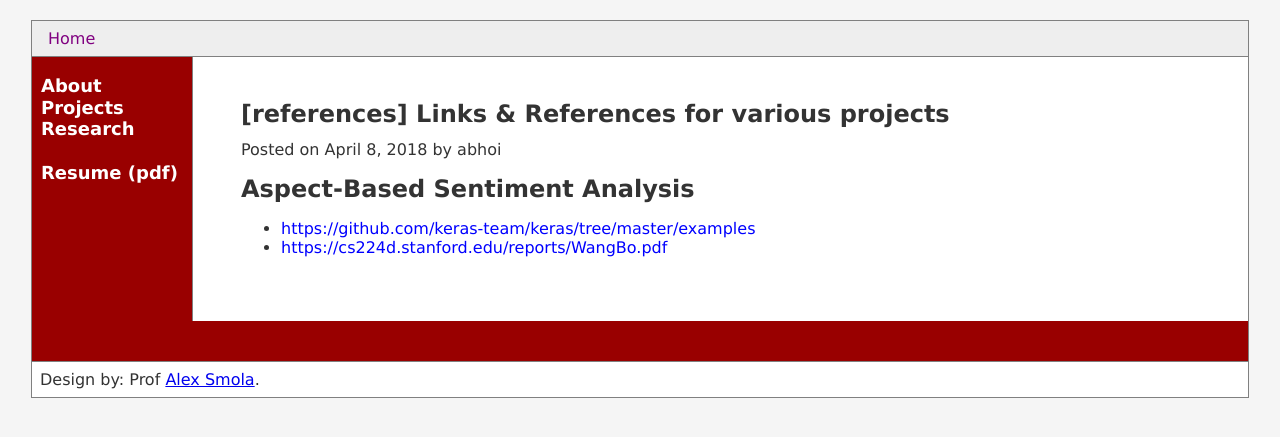
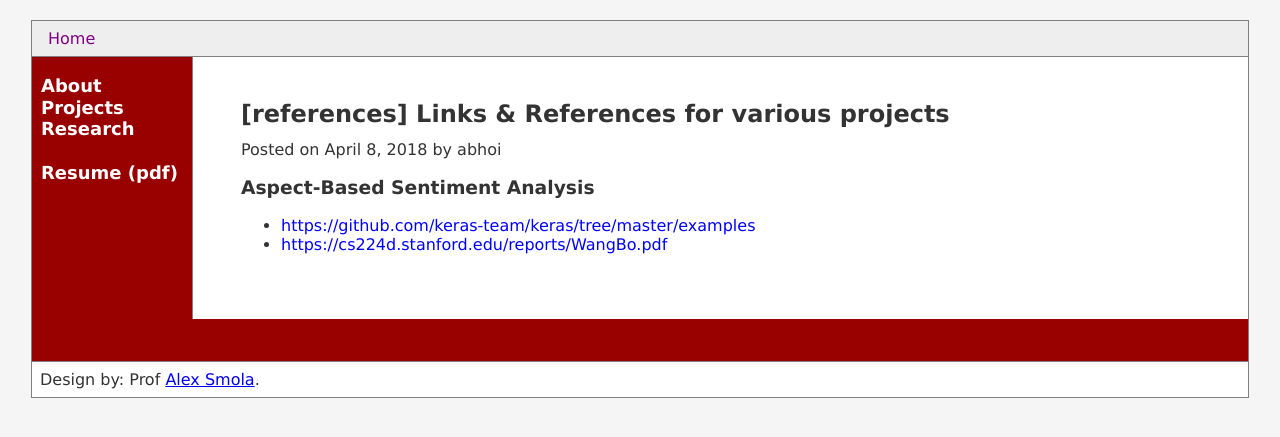
Before and after one commit to adibrahman007/abhoi.github.io, a Jekyll site: the page built from _posts/2018-04-08-Links.md, in a window 1280 px wide. Shown: the top 437 px of the page. Built offline with Jekyll 4.4.1, drawn with Linux system fonts in a browser that asks for light colours; a script that is not in the unit is left out.

```diff
--- a/_posts/2018-04-08-Links.md
+++ b/_posts/2018-04-08-Links.md
@@ -7,7 +7,7 @@ categories: random
 author: abhoi
 ---
 
-# Aspect-Based Sentiment Analysis
+### Aspect-Based Sentiment Analysis
 
 - [https://github.com/keras-team/keras/tree/master/examples](https://github.com/keras-team/keras/tree/master/examples)
 - [https://cs224d.stanford.edu/reports/WangBo.pdf](https://cs224d.stanford.edu/reports/WangBo.pdf)
```
